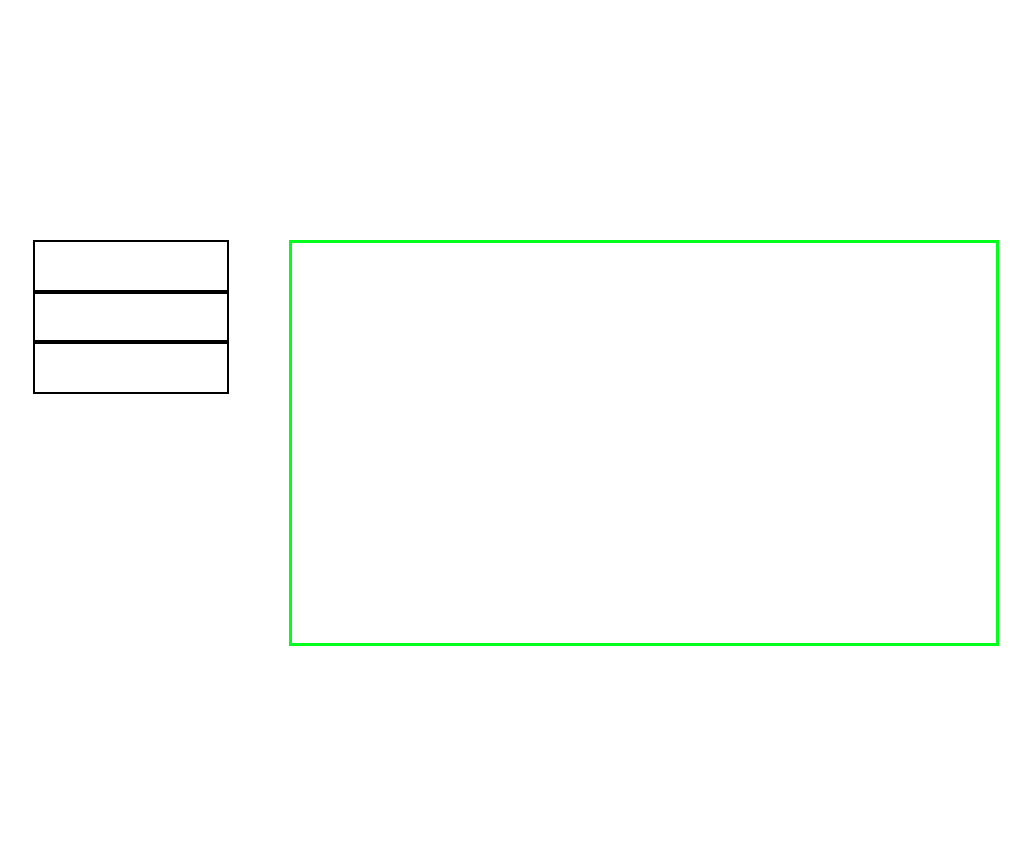
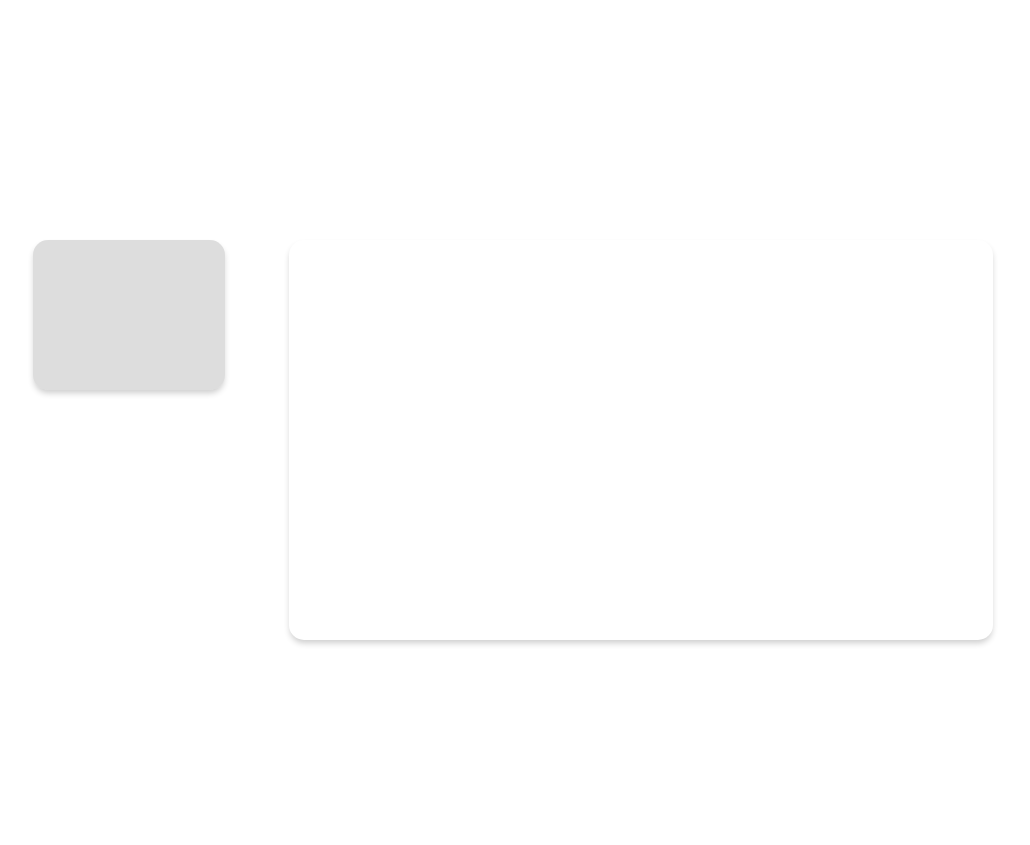
Before and after one commit to harounathiam2005/personal-website-ht, a PHP site: page / in a window 1280 px wide; the page is wider, and only the part inside the window is pictured. Shown: the part 4960-5805 px from the top of that part, without its empty margins (159-1189 px from the left). Run offline with PHP 8.4, Linux system fonts and the light colour scheme.

Commit message:
hover response for buttons, project view coloring

```diff
--- a/index.html
+++ b/index.html
@@ -90,13 +90,13 @@
         <div id="background-sheet"></div>
         <div id="middle-container-2">
             <div id="description-box">
-                <p id="about-me" style="padding: 30px;">I'm Harouna, an undergraduate at Duke University.
-                    I find passion in creating refined and scalable software products. My interest in software
+                <p id="about-me" style="padding: 30px;">I'm Harouna, an undergraduate at <span class="accent">Duke University.</span>
+                    I find passion in creating refined and scalable <span class="accent">software products.</span> My interest in software
                     development begain with my high school's robotics team, where I had the opportunity to
-                    contribute to the team's robot code. Soon after, I had the privilege of assisting in the
+                    contribute to and lead code development. Soon after, I had the privilege of assisting in the
                     creation of an LLM software application at a financial technology company
-                    during an internship during my junior year. Among other experiences from hackathons to
-                    summits and mentorships, I've built my repertoire of languages, frameworks, and skills.</p>
+                    during an internship during my junior year. Among other experiences from <span class="accent">hackathons to
+                        summits and mentorships</span>, I've built my repertoire of languages, frameworks, and skills.</p>
                 <p id="about-me" style="padding: 30px; padding-top: 0;"> At this stage in my career, I'm excited
                     see what projects and endeavors I may be able to put my skills towards.</p>
             </div>
@@ -128,6 +128,7 @@
         <div id="project-box-1"></div>
         <div id="project-box-2"></div>
         <div id="project-box-3"></div>
+        <div id="button-outline"></div>
 
 
 
--- a/script.js
+++ b/script.js
@@ -261,3 +261,33 @@ document.addEventListener('scroll', function() {
         hasAnimated = false;
     }
 });
+
+document.addEventListener('DOMContentLoaded', function() {
+    const buttonProject1 = document.getElementById('button-project-1');
+    const buttonProject2 = document.getElementById('button-project-2');
+    const buttonProject3 = document.getElementById('button-project-3');
+
+        buttonProject1.addEventListener('mouseover', function() {
+            buttonProject1.classList.add('hover');
+        });
+
+        buttonProject1.addEventListener('mouseout', function() {
+            buttonProject1.classList.remove('hover');
+        });
+
+        buttonProject2.addEventListener('mouseover', function() {
+            buttonProject2.classList.add('hover');
+        });
+
+        buttonProject2.addEventListener('mouseout', function() {
+            buttonProject2.classList.remove('hover');
+        });
+
+        buttonProject3.addEventListener('mouseover', function() {
+            buttonProject3.classList.add('hover');
+        });
+
+        buttonProject3.addEventListener('mouseout', function() {
+            buttonProject3.classList.remove('hover');
+        });
+});
--- a/styles.css
+++ b/styles.css
@@ -449,67 +449,90 @@ body {
     position: absolute;
     width: 55%;
     height: 50%;
-    border: solid, red, 3px;
+    border-radius: 15px;
     top: 5200px;
     left: 35%;
-}
-
-#project-box-1.visible {
-    opacity: 1;
+    background-color: white;
+    box-shadow: 0 4px 6px -1px rgba(0.2, 0.2, 0.2, 0.2);
 }
 
 #project-box-2 {
     position: absolute;
     width: 55%;
     height: 50%;
-    border: solid, rgb(38, 0, 255), 3px;
     top: 5200px;
     left: 35%;
+    border-radius: 15px;
 }
 
 #project-box-3 {
     position: absolute;
     width: 55%;
     height: 50%;
-    border: solid, rgb(0, 255, 26), 3px;
     top: 5200px;
     left: 35%;
-}
-
-#project-box-4 {
-    position: absolute;
-    width: 55%;
-    height: 50%;
-    border: solid, rgb(251, 255, 0), 3px;
-    top: 5200px;
-    left: 35%;
+    border-radius: 15px;
 }
 
 #button-project-1 {
-    border: solid, rgb(0, 0, 0), 2px;
     top: 5200px;
     position: absolute;
     left: 15%;
     width: 15%;
     height: 50px;
+    border-radius: 15px 15px 0 0;
+    background-color: rgb(144, 144, 144);
+    opacity: 0.3;
+    transition: opacity 0.3s ease-in, box-shadow 0.3s ease-in-out;
+}
+
+#button-project-1.hover {
+    opacity: 0.5;
+    box-shadow: 0 4px 6px -1px rgba(0.4, 0.4, 0.4, 0.4);
 }
 
 #button-project-2 {
-    border: solid, rgb(0, 0, 0), 2px;
     top: 5250px;
     position: absolute;
     left: 15%;
     width: 15%;
     height: 50px;
+    background-color: rgb(144, 144, 144);
+    opacity: 0.3;
+    transition: opacity 0.3s ease-in, box-shadow 0.3s ease-in-out;
+}
+
+#button-project-2.hover {
+    opacity: 0.5;
+    box-shadow: 0 4px 6px -1px rgba(0.4, 0.4, 0.4, 0.4);
 }
 
 #button-project-3 {
-    border: solid, rgb(0, 0, 0), 2px;
     top: 5300px;
     position: absolute;
     left: 15%;
     width: 15%;
     height: 50px;
+    background-color: rgb(144, 144, 144);
+    opacity: 0.3;
+    border-radius:  0 0 15px 15px;
+    transition: opacity 0.3s ease-in, box-shadow 0.3s ease-in-out;
+}
+
+#button-project-3.hover {
+    opacity: 0.5;
+    box-shadow: 0 4px 6px -1px rgba(0.4, 0.4, 0.4, 0.4);
+}
+
+#button-outline {
+    top: 5200px;
+    position: absolute;
+    left: 15%;
+    width: 15%;
+    height: 150px;
+    border-radius: 15px;
+    box-shadow: 0 4px 6px -1px rgba(0.2, 0.2, 0.2, 0.2);
+    z-index: -10;
 }
 
 /*
```
